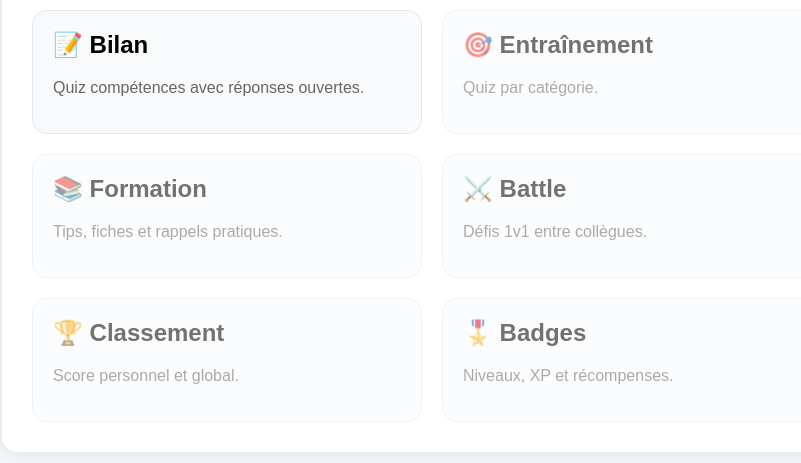
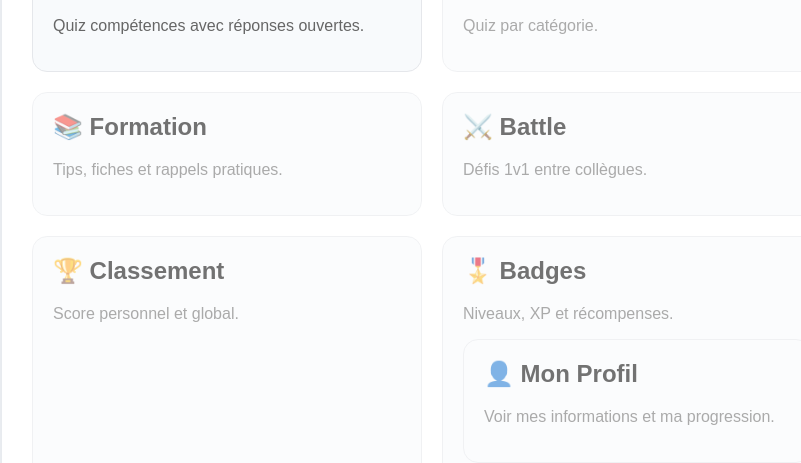
Before and after one commit to alexandrebabinh44/quizz-competences, a plain HTML site: page home.html in a window 1280 px wide. Shown: the part 241-704 px from the top of the page, without its empty margins (208-1009 px from the left). Drawn offline with Linux system fonts and the light colour scheme.

Commit message:
Update home.html

```diff
--- a/home.html
+++ b/home.html
@@ -41,6 +41,10 @@
     <div class="card locked">
       <h2>🎖️ Badges</h2>
       <p>Niveaux, XP et récompenses.</p>
+     <div class="card" onclick="window.location.href='profile.html'">
+  <h2>👤 Mon Profil</h2>
+  <p>Voir mes informations et ma progression.</p>
+</div>
     </div>
   </div>
 </div>
```
